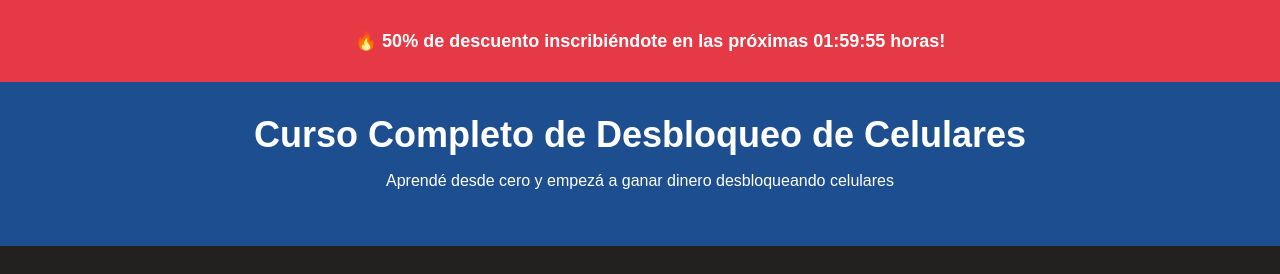
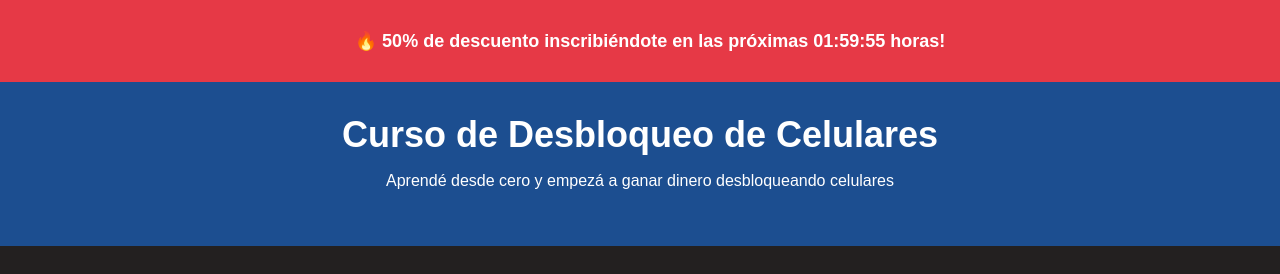
Before and after one commit to emirosas7/cursodesb, a plain HTML site: page index.html in a window 1280 px wide. Shown: the top 274 px of the page. Drawn offline with Linux system fonts and the light colour scheme.

Commit message:
Update index.html

```diff
--- a/index.html
+++ b/index.html
@@ -148,7 +148,7 @@
 <body>
 
 <header>
-  <h1>Curso Completo de Desbloqueo de Celulares</h1>
+  <h1>Curso de Desbloqueo de Celulares</h1>
   <p>Aprendé desde cero y empezá a ganar dinero desbloqueando celulares</p>
 </header>
 
```
